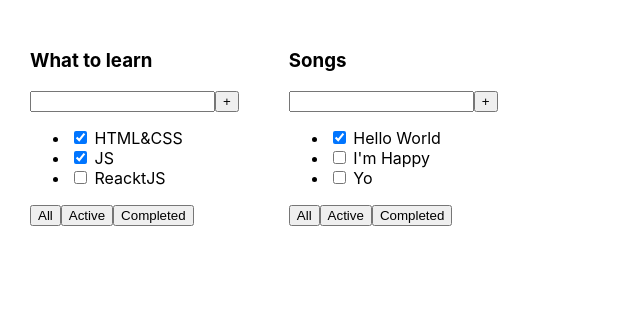
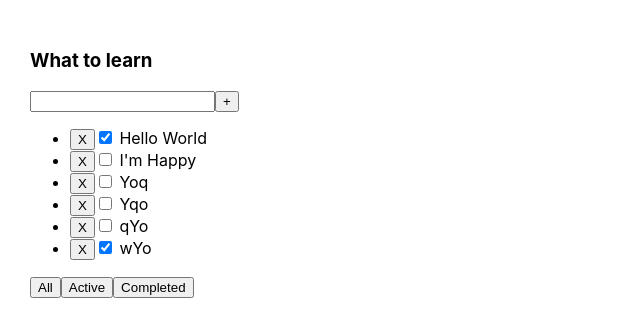
Before and after one commit to katrainer/todolist, a React (Create React App) app: page / in a window 1280 px wide. Shown: the top 336 px of the page, without its empty margins (0-640 px from the left). Built offline with nearby package versions, Linux system fonts and the light colour scheme.

Commit message:
useState
my first using useState

```diff
--- a/src/App.tsx
+++ b/src/App.tsx
@@ -1,25 +1,47 @@
-import React from 'react';
+import { type } from 'os';
+import React, { useState } from 'react';
 import './App.css';
 import {Todolist} from "./Todolist";
 
+export type filterType = "ALL"|"Active"|"Completed";
+
 function App() {
 
-    const task1 = [
-        {id:1, title: "HTML&CSS", isDone: true},
-        {id:2, title: "JS", isDone: true},
-        {id:3, title: "ReacktJS", isDone: false}
-    ]
-
-    const task2 = [
+        const [task1, setTask1] = useState ([
         {id:1, title: "Hello World", isDone: true},
         {id:2, title: "I'm Happy", isDone: false},
-        {id:3, title: "Yo", isDone: false}
-    ]
+        {id:3, title: "Yoq", isDone: false},
+        {id:4, title: "Yqo", isDone: false},
+        {id:5, title: "qYo", isDone: false},
+        {id:6, title: "wYo", isDone: true}
+    ])
+
+        const removeTask = (taskId: number) => {
+            let removeTask1 = task1.filter(ft=>ft.id!==taskId);
+            setTask1(removeTask1);
+        }
+
+        let [filter, setFilter] = useState <filterType> ("ALL");
+        let durshlak = task1;
+        if (filter === "Completed") {
+            durshlak = task1.filter(f=>f.isDone);
+        }
+        if (filter === "Active") {
+            durshlak = task1.filter(f=>!f.isDone);
+        }
+
+        const changeFilter = (value: filterType) =>{
+            setFilter(value);
+        }
 
     return (
         <div className="App">
-            <Todolist title="What to learn" task={task1}/>
-            <Todolist title="Songs" task={task2}/>
+            <Todolist
+                title="What to learn"
+                task={durshlak}
+                removeTask={removeTask}
+                changeFilter={changeFilter}
+                />
         </div>
     );
 }
--- a/src/Todolist.tsx
+++ b/src/Todolist.tsx
@@ -1,8 +1,12 @@
 import React from "react";
+import {filterType} from "./App"
+import { Botton } from "./components/Botton";
 
 type propsType = {
     title: string
     task: Array<TaskType>
+    removeTask: (taskId: number)=>void
+    changeFilter: (value: filterType)=> void
 }
 
 type TaskType = {
@@ -20,14 +24,19 @@ export const Todolist = (props: propsType) => {
                 <button>+</button>
             </div>
             <ul>
-                <li><input type="checkbox" checked={props.task[0].isDone}/> <span>{props.task[0].title}</span></li>
-                <li><input type="checkbox" checked={props.task[1].isDone}/> <span>{props.task[1].title}</span></li>
-                <li><input type="checkbox" checked={props.task[2].isDone}/> <span>{props.task[2].title}</span></li>
+                {props.task.map(t=>{
+                return(
+                <li key = {(t.id)}>
+                    <button onClick={()=>props.removeTask(t.id)}>X</button>
+                    <input type="checkbox" checked={t.isDone}/> <span>{t.title}</span>
+                    </li>
+                )})}
+
             </ul>
             <div>
-                <button>All</button>
-                <button>Active</button>
-                <button>Completed</button>
+                <Botton changeFilter={props.changeFilter}/>
+                <button onClick={()=>props.changeFilter('Active')}>Active</button>
+                <button onClick={()=>props.changeFilter('Completed')}>Completed</button>
             </div>
         </div>
     )
--- /dev/null
+++ b/src/components/Botton.tsx
@@ -0,0 +1,12 @@
+import React from "react";
+import {filterType} from "../App"
+
+type bootonType = {
+    changeFilter: (value: filterType)=> void
+}
+
+export const Botton = (props: bootonType) => {
+    return(
+        <button onClick={()=>props.changeFilter('ALL')}>All</button>
+    )
+}
```
